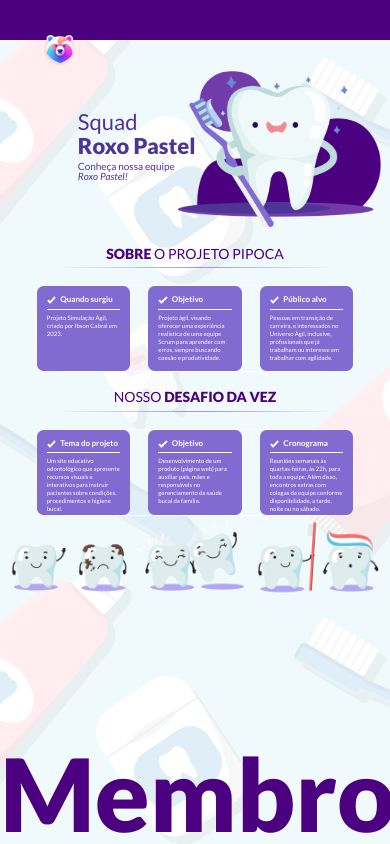
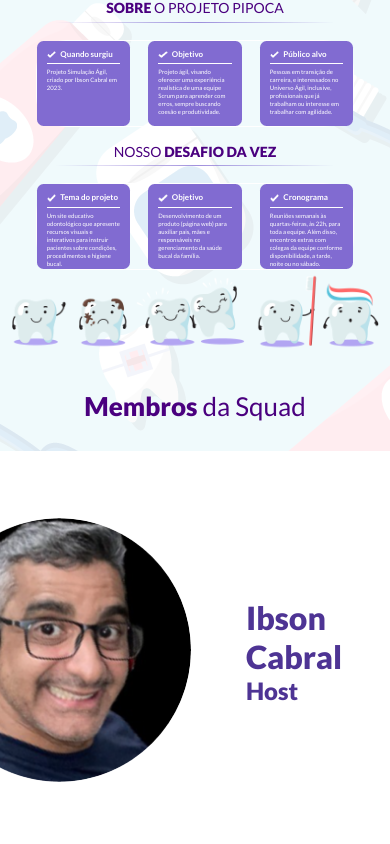
Before and after one commit to squadroxo/squad-roxo-pastel, a React (Vite) app: page / in a window 390 px wide. Shown: the top 844 px of the page. Built offline with nearby package versions, Linux system fonts and the light colour scheme.

Commit message:
fix: fixing size, weight and spacing

```diff
--- a/src/App.tsx
+++ b/src/App.tsx
@@ -11,10 +11,10 @@ import linhaDivisoria from "/linhaDivisoria.svg"
 function App() {
   return (
     <div className={styles.container}>
-      <ContainerRoxoPastel/>
+      {/* <ContainerRoxoPastel/> */}
       <ContainerSobre/>
       <img src={dentesWallpaper} alt="Wallpaper de dentes" className={styles.foto}/>
-      <h2 className={styles.tituloSquad}><strong>Membros</strong> da Squad</h2>
+      <h2 className={styles.tituloSquad}><strong className={styles.destaque}>Membros</strong> da Squad</h2>
       <div className={styles.containerAuxiliar}>
         <div className={styles.containerCardIbson}>
           <div className={styles.containerCardIbson__containerFoto}>
--- a/src/app.module.scss
+++ b/src/app.module.scss
@@ -92,7 +92,7 @@ body {
   margin: 120px 0;
 }
 
-@media screen and (min-width: 360px) and (max-width: 425px){
+@media screen and (max-width: 500px){
   body{
     overflow-x: hidden;
   }
@@ -100,15 +100,15 @@ body {
   .foto{
     max-width: 100%;
   }
-}
 
-@media screen and (max-width: 425px){
-  body{
-    width: 100%;
-  }
+  .tituloSquad{
+    font-weight: 400;
+    font-size: 26px;
+    margin: 23px 0 29px 0;
 
-  .foto{
-    max-width: 100%;
+    .destaque{
+      font-weight: 800;
+    }
   }
 }
 
```
Also changed, not shown: 1 other file (tests, documents, lock files or other folders).
